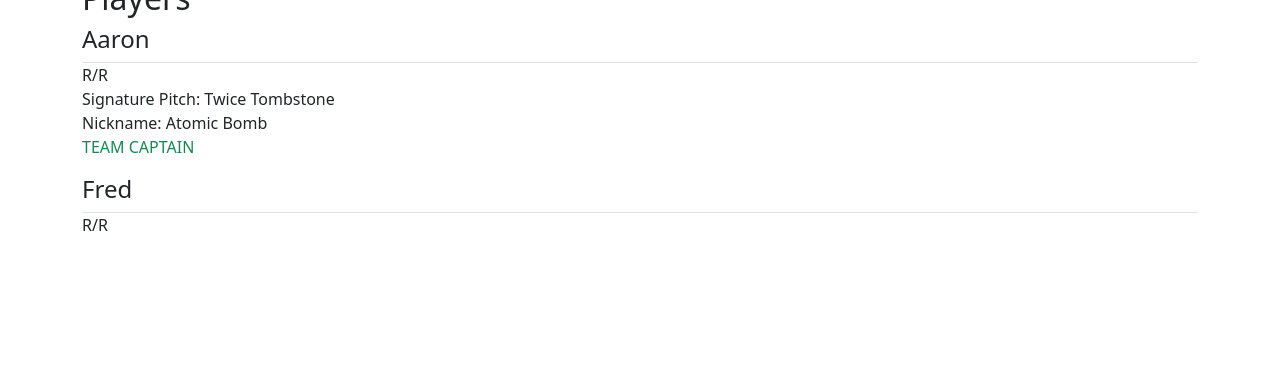
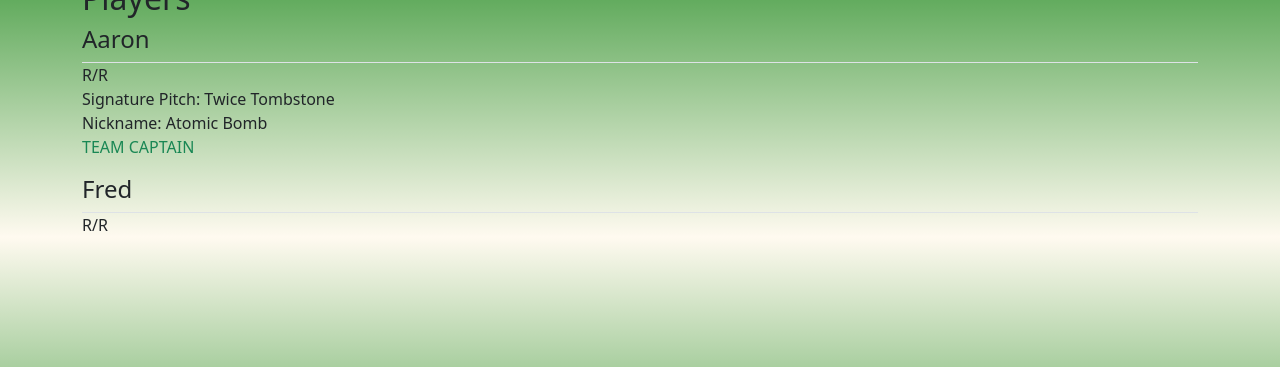
Before and after one commit to aguerrero456/wiffle-ball-app, a Flask app: page / in a window 1280 px wide. Shown: the part 433-800 px from the top of the page. Run offline with Flask 2, Linux system fonts and the light colour scheme.

Commit message:
changed background color

```diff
--- a/templates/home.html
+++ b/templates/home.html
@@ -6,7 +6,7 @@
     <meta name="viewport" content="width=device-width, initial-scale=1">
     <link href="https://cdn.jsdelivr.net/npm/bootstrap@5.1.3/dist/css/bootstrap.min.css" rel="stylesheet" integrity="sha384-1BmE4kWBq78iYhFldvKuhfTAU6auU8tT94WrHftjDbrCEXSU1oBoqyl2QvZ6jIW3" crossorigin="anonymous">
   </head>
-  <body>
+  <body style="background-image: linear-gradient(floralwhite, forestgreen, floralwhite);">
     <div class="container">
     <nav class="navbar navbar-expand-lg navbar-dark bg-dark">
   <div class="container-fluid">
@@ -25,6 +25,7 @@
     </div>
   </div>
 </nav>
+
     <h1>2023 Bear Haus Wiffle Ball Season</h1>
       <div>
     <img src="https://wiffle-ball-app.alfredoguerrer3.repl.co/static/wiffle_group.jpeg" class="img-fluid">
```
